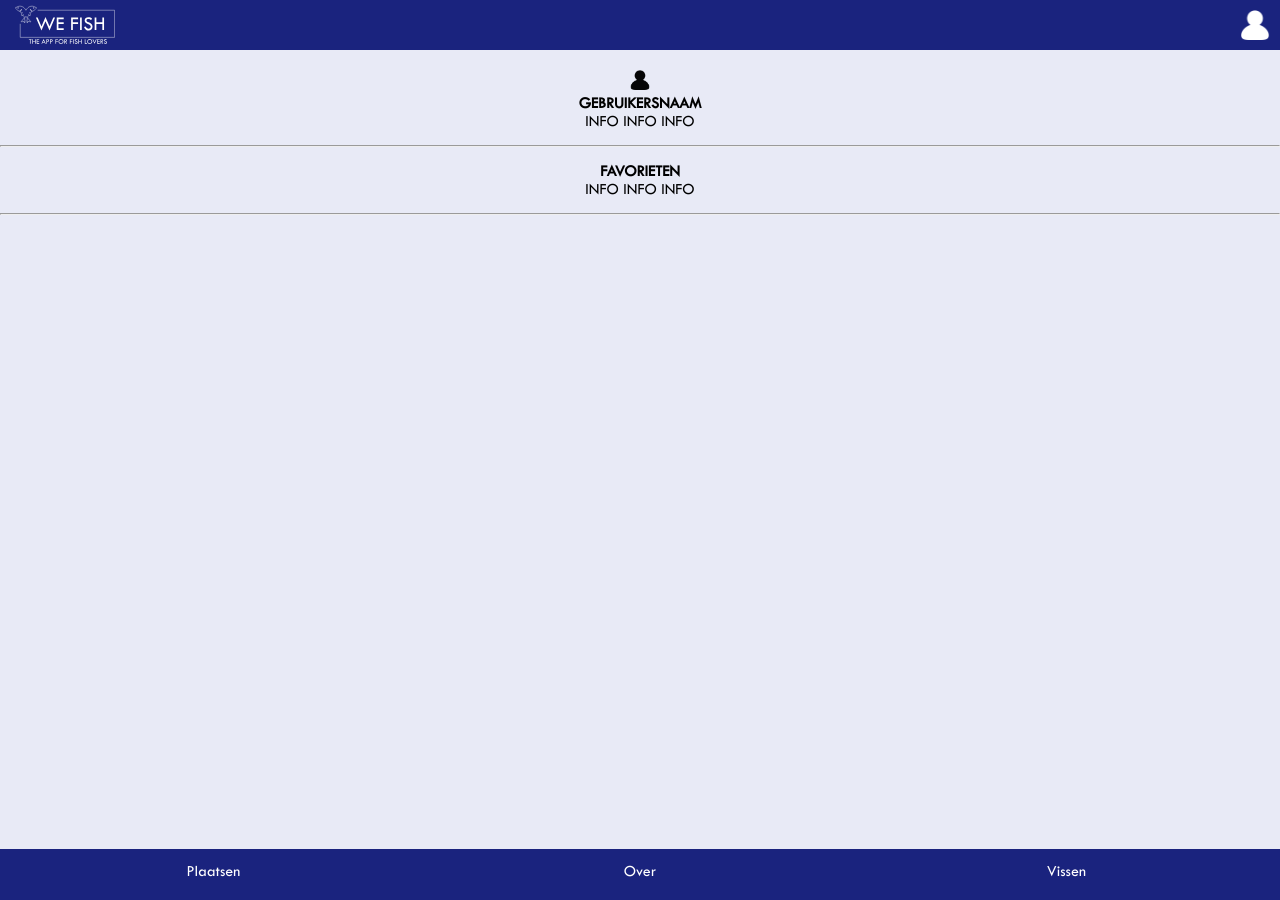
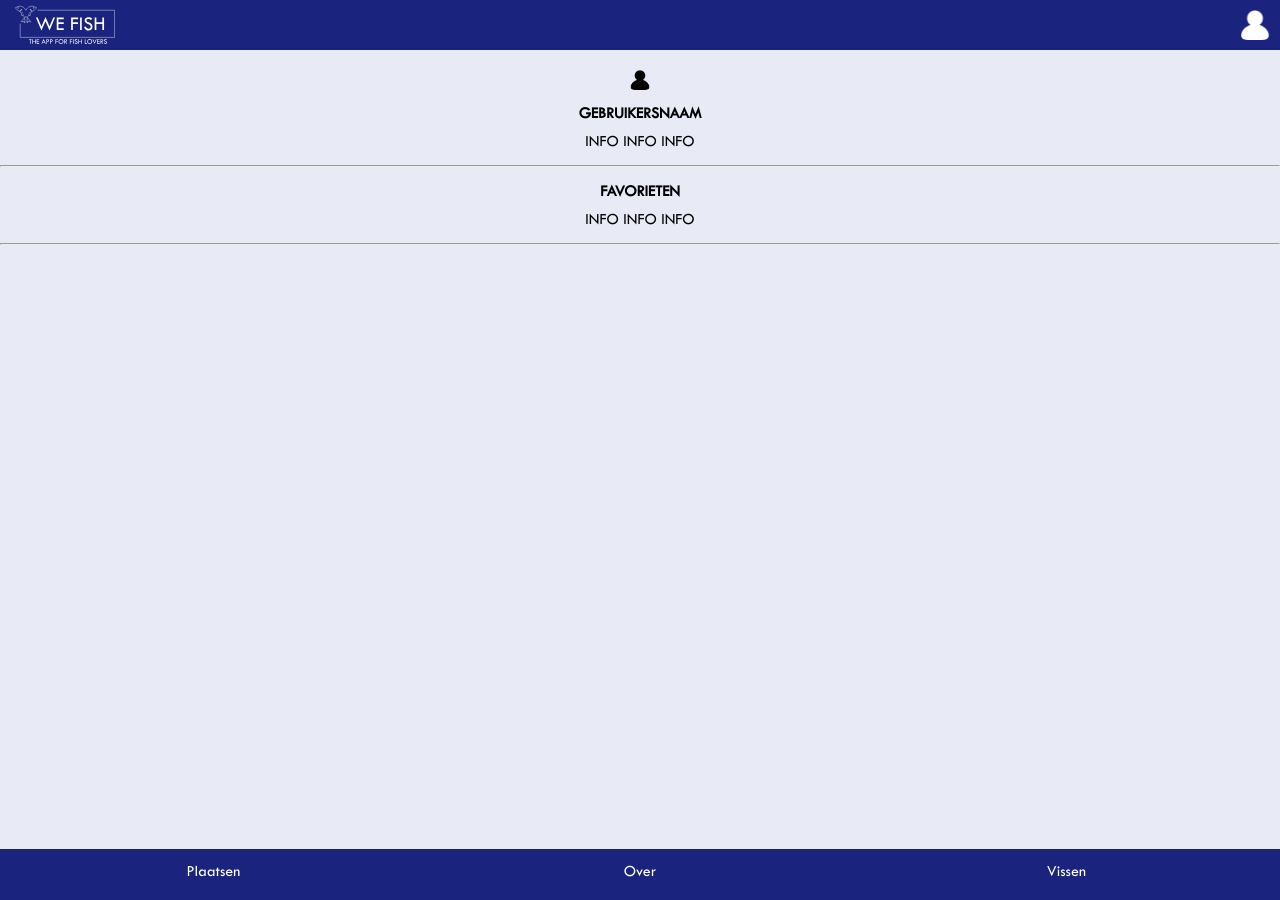
Before and after one commit to svennote/WeFish.github.io, a Jekyll site: the page built from profile.html, in a window 1280 px wide. Built offline with Jekyll 4.4.1, drawn with Linux system fonts in a browser that asks for light colours.

Commit message:
aangepast

```diff
--- a/css/login.scss
+++ b/css/login.scss
@@ -118,6 +118,12 @@ color:white;
 
 }
 
+h4 {
+
+margin:10px 0px;
+
+}
+
 hr {
 
 margin:15px 0px;
```
